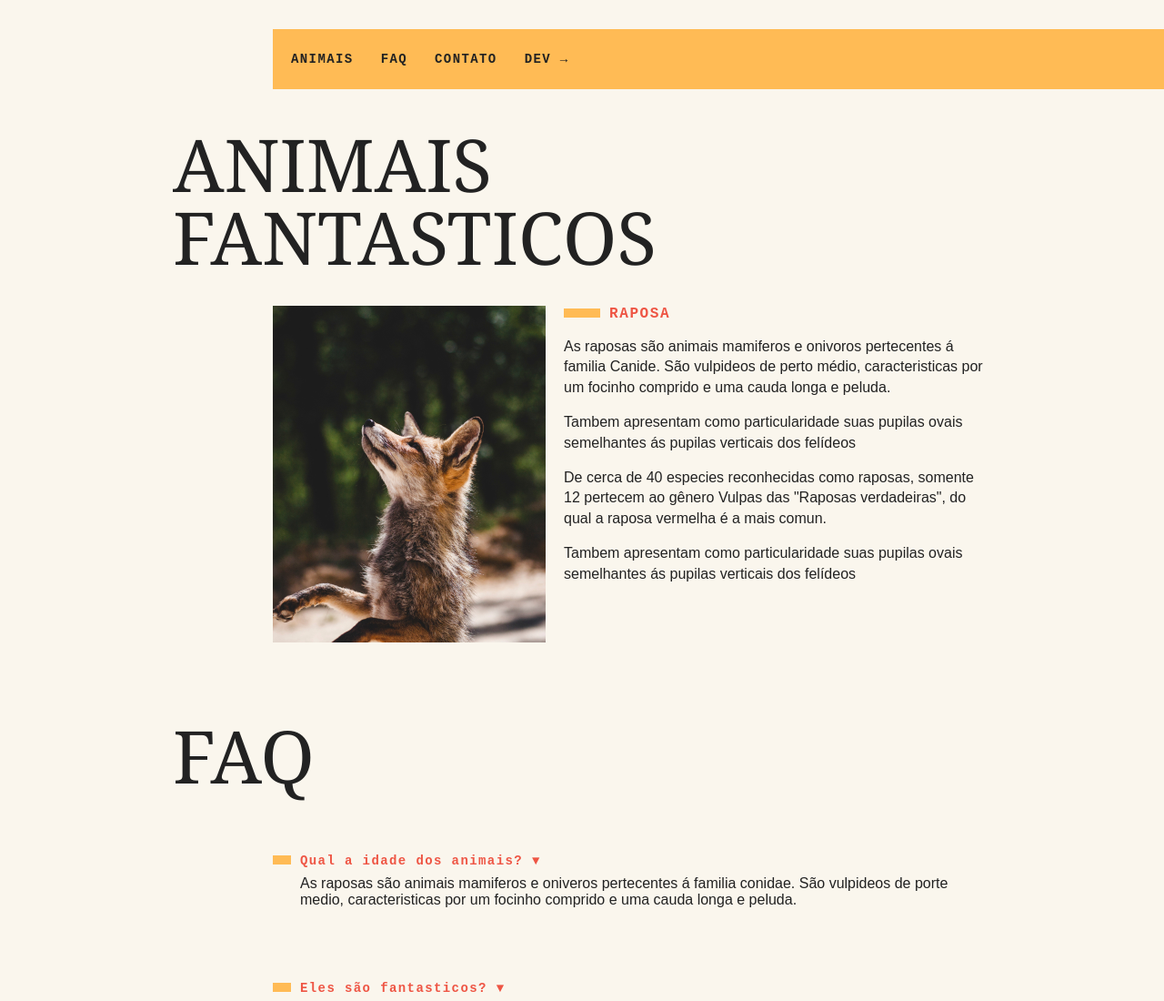
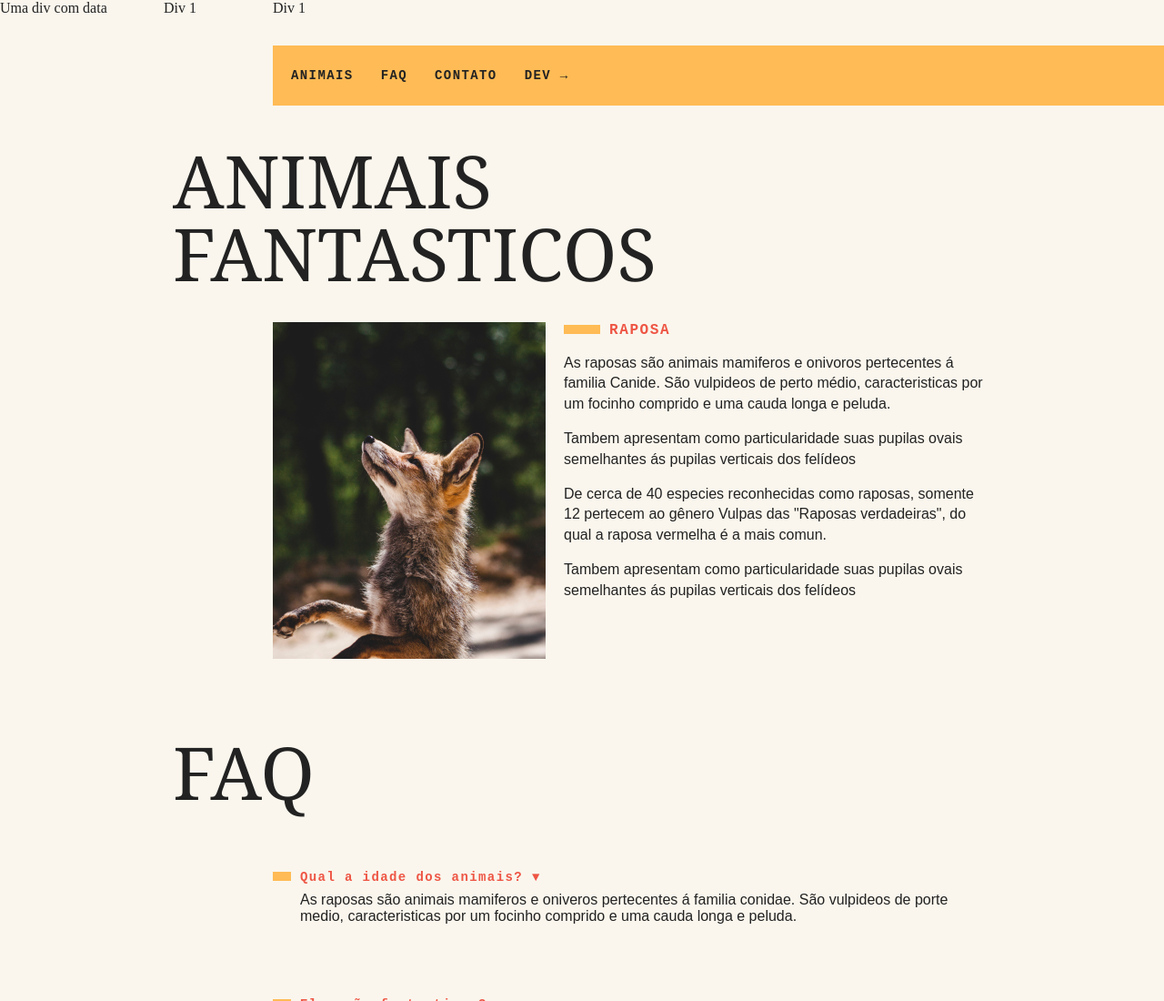
Before and after one commit to KaykeS8/animais-fantasticos, a plain HTML site: page index.html in a window 1280 px wide. Shown: the top 1100 px of the page at 91% size. Drawn offline with Linux system fonts and the light colour scheme; a web font is replaced by a local one.

Commit message:
treinando o dom

```diff
--- a/index.html
+++ b/index.html
@@ -5,7 +5,8 @@
     <meta charset="UTF-8">
     <meta http-equiv="X-UA-Compatible" content="IE=edge">
     <meta name="viewport" content="width=device-width, initial-scale=1.0">
-    <link href = "https: //fonts.googleapis.com/css2? family = Playfair + Display + SC & display = swap "rel =" stylesheet ">
+    <link href="https: //fonts.googleapis.com/css2? family = Playfair + Display + SC & display = swap "
+        rel=" stylesheet ">
     <link rel="stylesheet" href="css/style.css">
     <title>Animais fantasticos</title>
     <script>
@@ -14,7 +15,9 @@
 </head>
 
 <body>
-
+    <div data-cor="blue" data-width="1000" data-anima-scrool='left'>Uma div com data</div>
+    <div data-anima="left" data-tempo="1000">Div 1</div>
+    <div data-anima="right" data-tempo="2000">Div 1</div>
     <nav class="menu js-menu">
         <ul>
             <li><a href="#animais">Animais</a></li>
```
